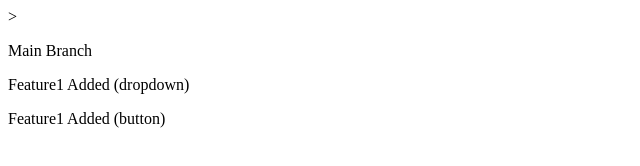
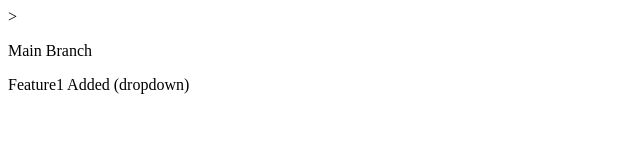
Before and after one commit to Omkar9689/Remote-Repo, a plain HTML site: page index.html in a window 1280 px wide. Shown: the whole page, without its empty margins (0-640 px from the left). Drawn offline with Linux system fonts and the light colour scheme.

Commit message:
Edited Feature1

```diff
--- a/index.html
+++ b/index.html
@@ -7,8 +7,6 @@
     <body>
         <p>Main Branch</p>
         <p>Feature1 Added (dropdown)</p>
-        <p>Feature1 Added (button)</p>
     </body>
 
-
 </html>
```
